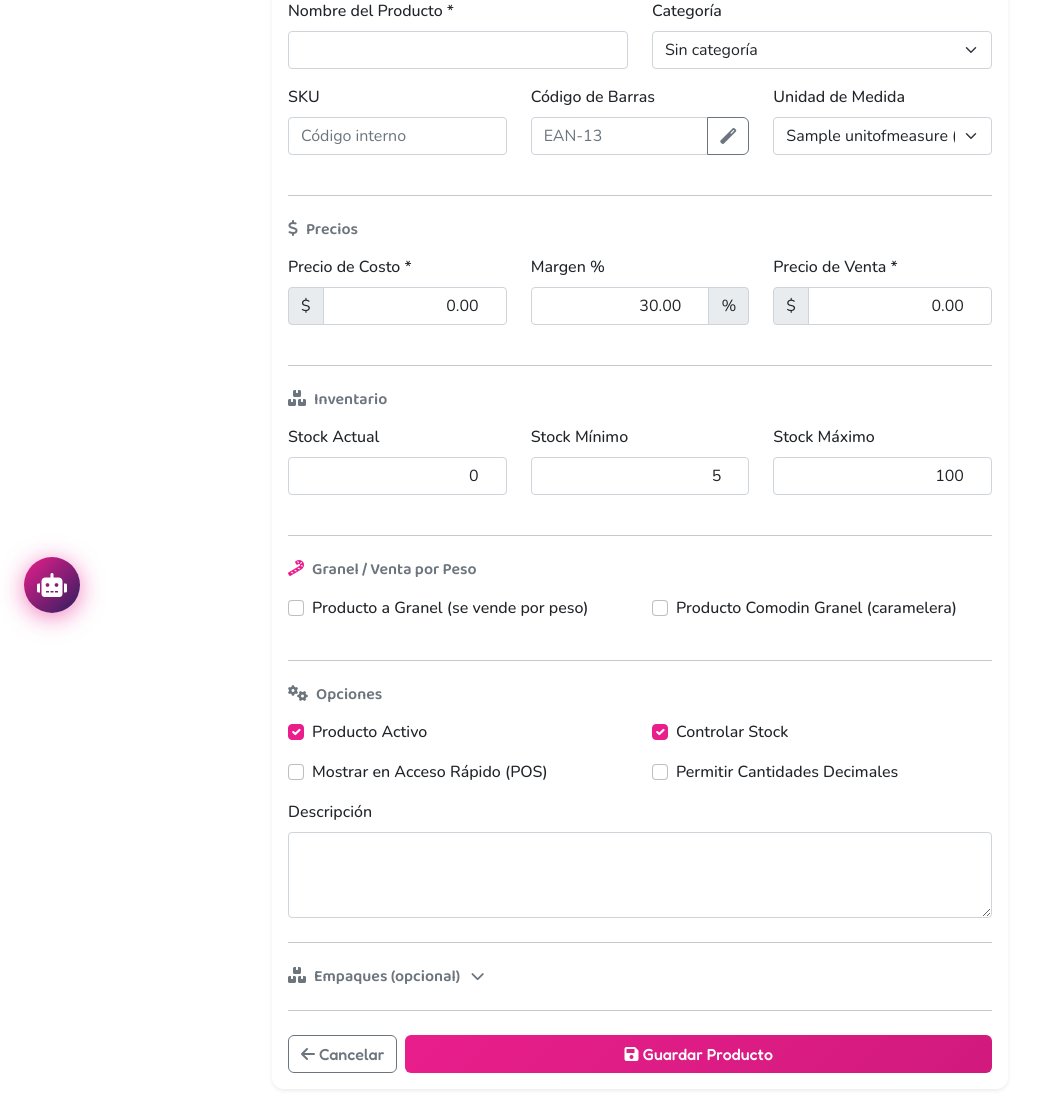
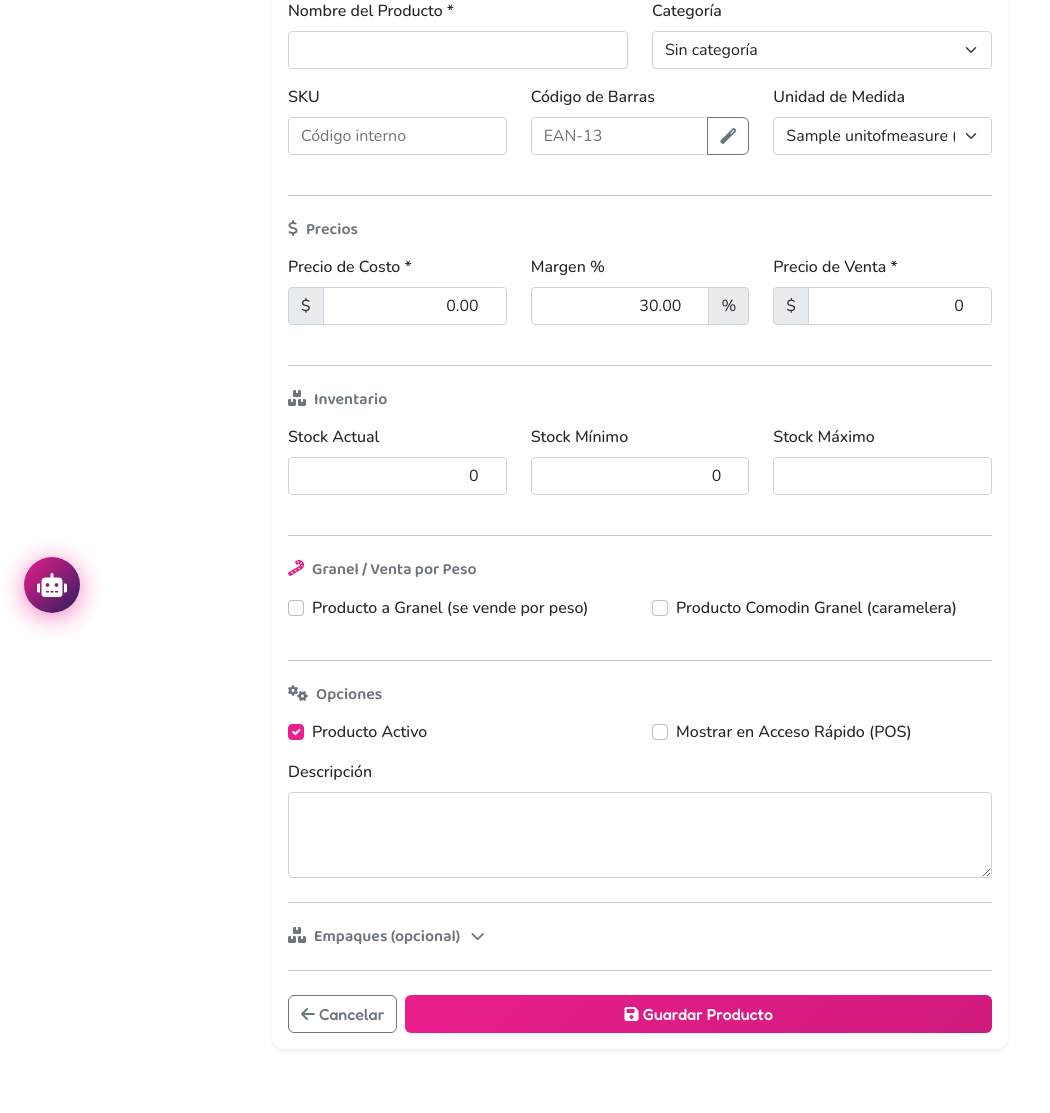
Before and after one commit to ignaciomondragon24/ALMACEN-SOFI, a Django app: page /stocks/add/ in a window 1280 px wide; the page is wider, and only the part inside the window is pictured. Shown: the part 163-1276 px from the top of that part, without its empty margins (0-1050 px from the left). After the commit the page ends 1213 px from the top of that part, so only its background shows below. Run offline with Django 3.2, Linux system fonts and the light colour scheme; a user stored in the database is signed in; tables that the repository leaves empty hold one stand-in row (values such as "Sample post"); some libraries are stand-ins or nearby versions.

Commit message:
fix: precios y stock se pierden al editar producto por separador de miles
- Aplica |unlocalize en todos los valores numéricos del form (cost_price,
  sale_price, current_stock, min_stock, max_stock) para evitar que
  USE_THOUSAND_SEPARATOR formatee p.ej. 1234 como '1.234' en el input
- Stock y mínimos/máximos pasan a step=1 (enteros, sin decimales)
- Elimina checkboxes track_stock y allow_decimal_quantity que no
  existen en el modelo y generaban errores silenciosos

Co-Authored-By: Claude Opus 4.6 <noreply@anthropic.com>

```diff
--- a/templates/stocks/product_form.html
+++ b/templates/stocks/product_form.html
@@ -1,5 +1,5 @@
 {% extends 'base.html' %}
-{% load crispy_forms_tags %}
+{% load crispy_forms_tags currency_filters %}
 
 {% block title %}{{ title }} - CHE GOLOSO{% endblock %}
 
@@ -105,8 +105,8 @@
                                     <div class="input-group">
                                         <span class="input-group-text">$</span>
                                         <input type="number" name="cost_price" id="id_cost_price"
-                                               class="form-control text-end{% if form.cost_price.errors %} is-invalid{% endif %}" step="0.01" min="0"
-                                               value="{{ form.cost_price.value|default:'0.00' }}" required>
+                                               class="form-control text-end{% if form.cost_price.errors %} is-invalid{% endif %}" step="1" min="0"
+                                               value="{{ form.cost_price.value|unlocalize|default:'0' }}" required>
                                     </div>
                                     {% if form.cost_price.errors %}<div class="text-danger small">{{ form.cost_price.errors.0 }}</div>{% endif %}
                                 </div>
@@ -128,8 +128,8 @@
                                     <div class="input-group">
                                         <span class="input-group-text">$</span>
                                         <input type="number" name="sale_price" id="id_sale_price"
-                                               class="form-control text-end" step="0.01" min="0"
-                                               value="{{ form.sale_price.value|default:'0.00' }}" required>
+                                               class="form-control text-end" step="1" min="0"
+                                               value="{{ form.sale_price.value|unlocalize|default:'0' }}" required>
                                     </div>
                                 </div>
                             </div>
@@ -143,11 +143,11 @@
                                 <div class="mb-3">
                                     <label for="id_current_stock" class="form-label">Stock Actual</label>
                                     <input type="number" name="current_stock" id="id_current_stock"
-                                           class="form-control text-end" step="0.001" min="0"
-                                           value="{{ form.current_stock.value|default:'0' }}"
+                                           class="form-control text-end" step="1" min="0"
+                                           value="{{ form.current_stock.value|unlocalize|default:'0' }}"
                                            {% if product %}readonly{% endif %}>
                                     {% if product %}
-                                    <small class="text-muted">Use "Ajustar Stock" para modificar</small>
+                                    <small class="text-muted">Usá "Conteo Físico" para modificar</small>
                                     {% endif %}
                                 </div>
                             </div>
@@ -155,16 +155,16 @@
                                 <div class="mb-3">
                                     <label for="id_min_stock" class="form-label">Stock Mínimo</label>
                                     <input type="number" name="min_stock" id="id_min_stock"
-                                           class="form-control text-end" step="0.001" min="0"
-                                           value="{{ form.min_stock.value|default:'5' }}">
+                                           class="form-control text-end" step="1" min="0"
+                                           value="{{ form.min_stock.value|unlocalize|default:'0' }}">
                                 </div>
                             </div>
                             <div class="col-md-4">
                                 <div class="mb-3">
                                     <label for="id_max_stock" class="form-label">Stock Máximo</label>
                                     <input type="number" name="max_stock" id="id_max_stock"
-                                           class="form-control text-end" step="0.001" min="0"
-                                           value="{{ form.max_stock.value|default:'100' }}">
+                                           class="form-control text-end" step="1" min="0"
+                                           value="{{ form.max_stock.value|unlocalize|default:'' }}">
                                 </div>
                             </div>
                         </div>
@@ -257,30 +257,14 @@
                                         Producto Activo
                                     </label>
                                 </div>
+                            </div>
+                            <div class="col-md-6">
                                 <div class="form-check mb-3">
                                     <input type="checkbox" name="is_quick_access" id="id_is_quick_access"
                                            class="form-check-input" value="true"
                                            {% if form.is_quick_access.value %}checked{% endif %}>
                                     <label class="form-check-label" for="id_is_quick_access">
                                         Mostrar en Acceso Rápido (POS)
-                                    </label>
-                                </div>
-                            </div>
-                            <div class="col-md-6">
-                                <div class="form-check mb-3">
-                                    <input type="checkbox" name="track_stock" id="id_track_stock"
-                                           class="form-check-input" value="true"
-                                           {% if form.track_stock.value != False %}checked{% endif %}>
-                                    <label class="form-check-label" for="id_track_stock">
-                                        Controlar Stock
-                                    </label>
-                                </div>
-                                <div class="form-check mb-3">
-                                    <input type="checkbox" name="allow_decimal_quantity" id="id_allow_decimal"
-                                           class="form-check-input" value="true"
-                                           {% if form.allow_decimal_quantity.value %}checked{% endif %}>
-                                    <label class="form-check-label" for="id_allow_decimal">
-                                        Permitir Cantidades Decimales
                                     </label>
                                 </div>
                             </div>
```
Also changed, not shown: MANUAL_USUARIO.md (+11 -6 lines).
